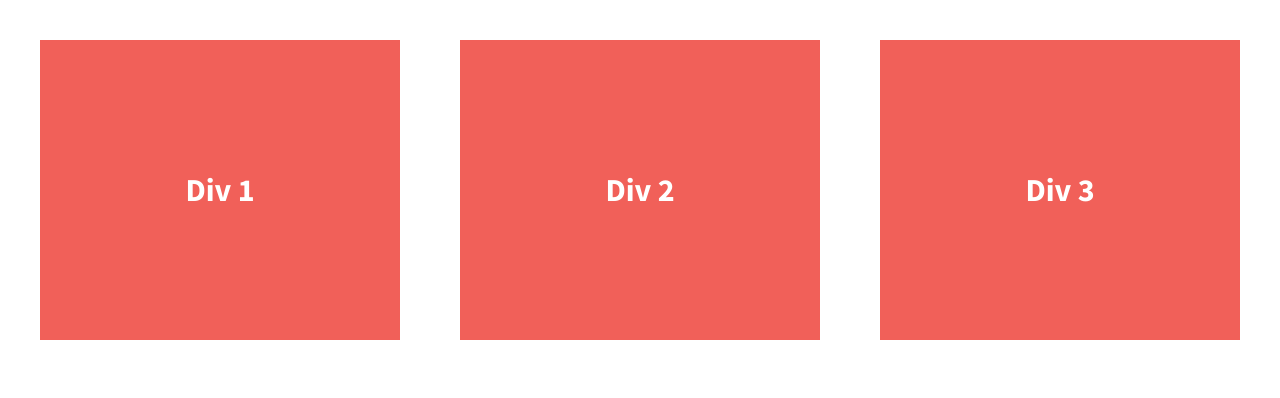
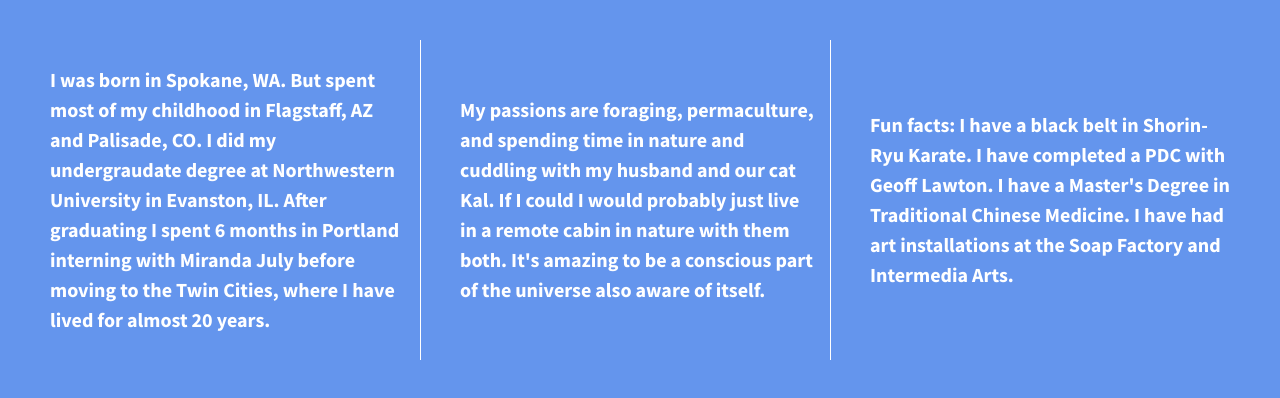
Before and after one commit to mikaturner/07.01-206-divs-flexbox-starter, a plain HTML site: page index.html in a window 1280 px wide. Drawn offline with nearby package versions, Linux system fonts and the light colour scheme.

Commit message:
Updated text and formatting

```diff
--- a/css/main.css
+++ b/css/main.css
@@ -97,7 +97,7 @@ textarea {
 
 
 html {
-  background-color: #fff;
+  background-color: cornflowerblue;
   height: 100%;
 }
 
@@ -106,26 +106,41 @@ body {
   padding: 2em;
   font-size: 1.25em;
   height: 100%;
+
 }
 
 .wrapper {
   display: flex;
   font-weight: 700;
   justify-content: space-between;
+
 }
 
-.div-1, .div-2, .div-3 {
+.div-1, .div-2 {
   display: flex;
   justify-content: center;
   align-items: center;
   width: 30%;
   color: #fff;
   line-height: 1.5em;
-  font-size: 1.6em;
-  background-color: #f16059;
+  font-size: 1em;
+  background-color: cornflowerblue;
   height: 300px;
+  padding: 10px;
+  border-right: 1px solid #fff;
 }
-
+.div-3 {
+    display: flex;
+    justify-content: center;
+    align-items: center;
+    width: 30%;
+    color: #fff;
+    line-height: 1.5em;
+    font-size: 1em;
+    background-color: cornflowerblue;
+    height: 300px;
+    padding: 10px;
+  }
 
 
 
--- a/index.html
+++ b/index.html
@@ -23,13 +23,14 @@
 
         <section class="wrapper">
             <div class="div-1">
-                Div 1
+                <p>I was born in Spokane, WA.  But spent most of my childhood in Flagstaff, AZ and Palisade, CO. I did my undergraudate degree at Northwestern University in Evanston, IL.  After graduating I spent 6 months in Portland interning with Miranda July before moving to the Twin Cities, where I have lived for almost 20 years.</p>
             </div>
+
             <div class="div-2">
-                Div 2
+                <p>My passions are foraging, permaculture, and spending time in nature and cuddling with my husband and our cat Kal. If I could I would probably just live in a remote cabin in nature with them both. It's amazing to be a conscious part of the universe also aware of itself.</p>
             </div>
             <div class="div-3">
-                Div 3
+                <p>Fun facts: I have a black belt in Shorin-Ryu Karate. I have completed a PDC with Geoff Lawton. I have a Master's Degree in Traditional Chinese Medicine. I have had art installations at the Soap Factory and Intermedia Arts.</p>
             </div>
         </section>
 
```
